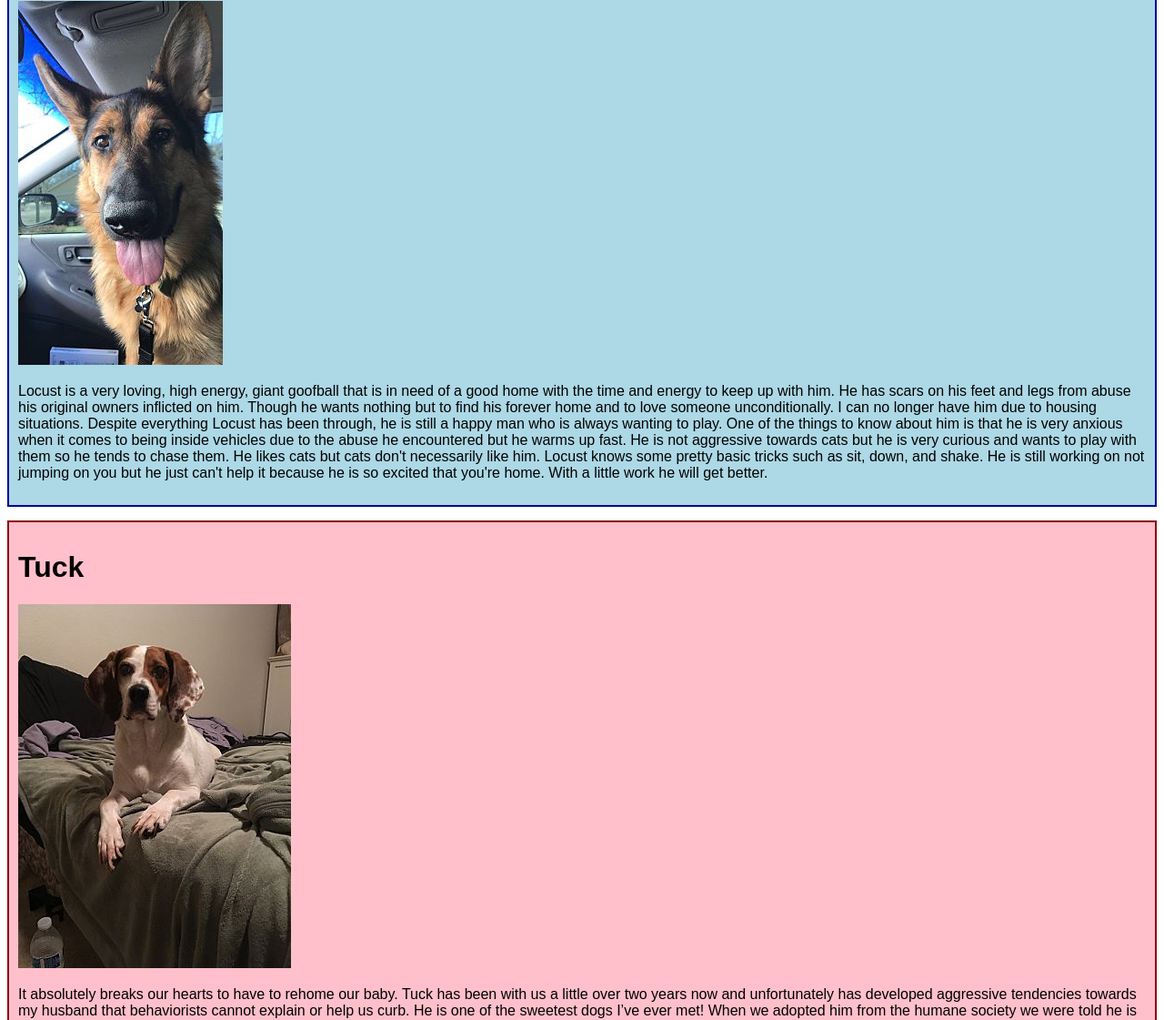
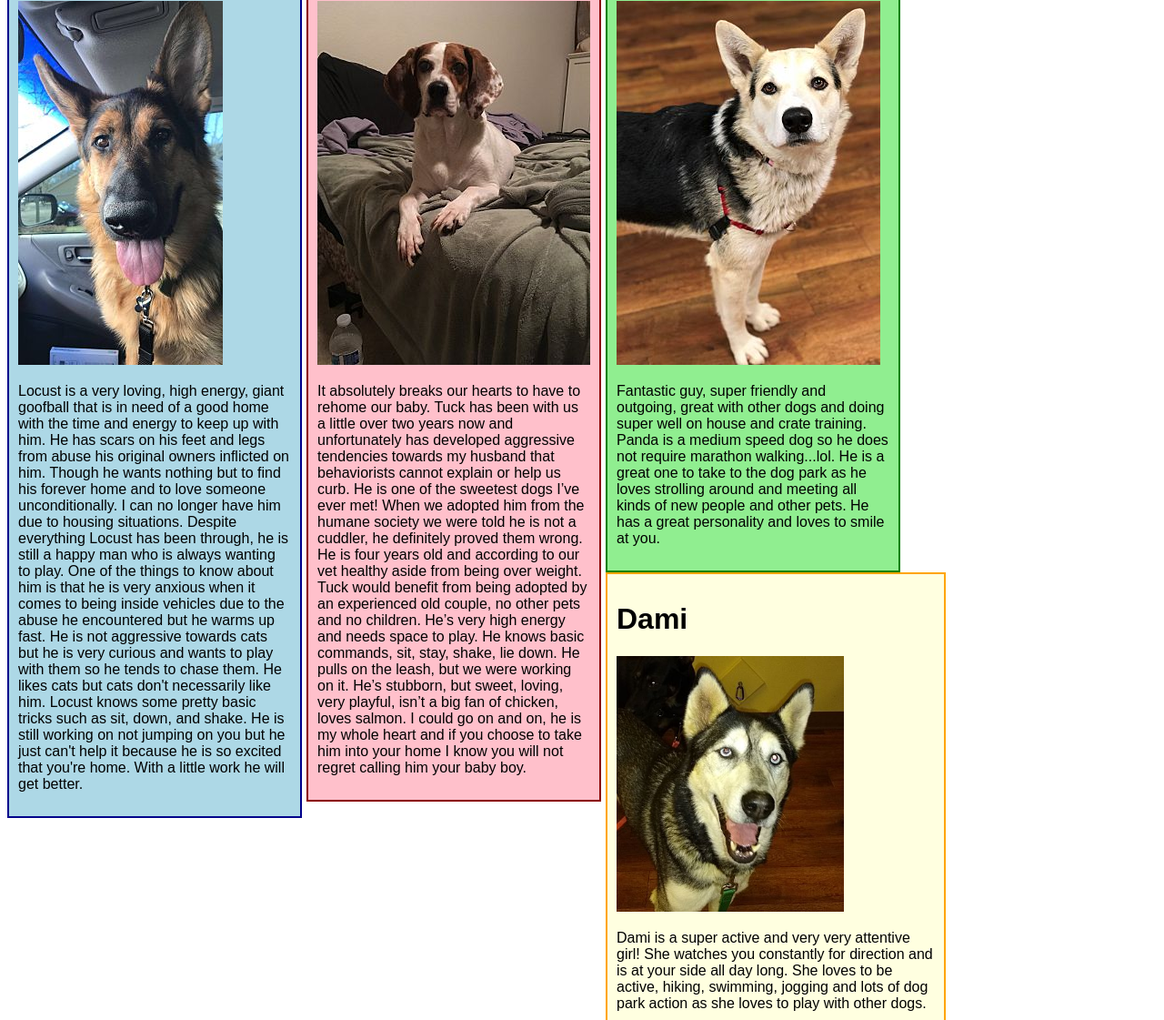
Before and after one commit to ehadfield/adopt, a plain HTML site: page index.html in a window 1280 px wide. Shown: the part 171-1292 px from the top of the page at 91% size. Drawn offline with Linux system fonts and the light colour scheme.

Commit message:
add columns

```diff
--- a/css/styles.css
+++ b/css/styles.css
@@ -10,26 +10,33 @@ p {
   border: 2px solid darkblue;
   background-color: lightblue;
   padding: 10px;
-  margin-bottom: 15px;
+  margin-right: 5px;
+  width: 300px;
+  float: left;
 }
 
 .two {
   border: 2px solid darkred;
   background-color: pink;
   padding: 10px;
-  margin-bottom: 15px;
+  margin-right: 5px;
+  width: 300px;
+  float: left;
 }
 
 .three {
   border: 2px solid green;
   background-color: lightgreen;
   padding: 10px;
-  margin-bottom: 15px;
+  margin-right: 5px;
+  width: 300px;
+  float: left;
 }
 
 .four {
   border: 2px solid orange;
   background-color: lightyellow;
   padding: 10px;
-  margin-bottom: 15px;
+  width: 350px;
+  float: left;
 }
--- a/index.html
+++ b/index.html
@@ -28,7 +28,7 @@
 
   <div class="four">
     <h1>Dami</h1>
-    <img src="imgs/dog4.jpg" alt="dami the dog">
+    <img src="imgs/dog4.jpg" alt="dami the dog" width="250">
     <p>Dami is a super active and very very attentive girl! She watches you constantly for direction and is at your side all day long. She loves to be active, hiking, swimming, jogging and lots of dog park action as she loves to play with other dogs.</p>
   </div>
   </body>
```
